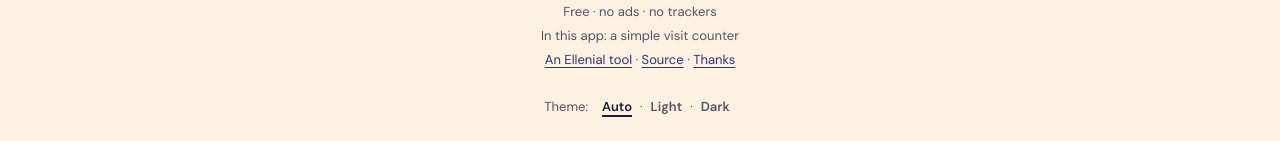
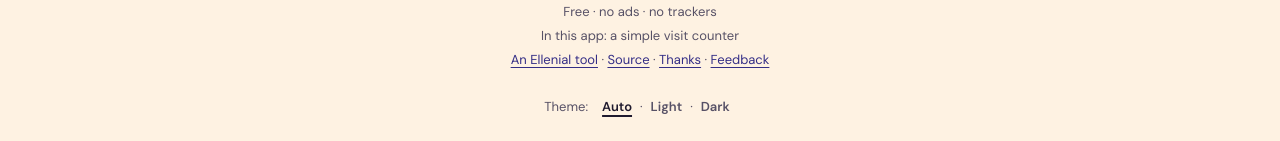
Before and after one commit to phoenixcyberpunk/ellenial-luncheon, a plain HTML site: page index.html in a window 1280 px wide. Shown: the part 4082-4223 px from the top of the page. Drawn offline with Linux system fonts and the light colour scheme.

Commit message:
Footer: add Feedback link to ellenial.app/feedback with this app preselected
Shared Ellenial footer (Ellen, 23 Nov 2026): links line is now
An Ellenial tool · Source · Thanks · Feedback.

Co-Authored-By: Claude Opus 5.5 <noreply@anthropic.com>
Claude-Session: https://claude.ai/code/session_01SaFbP7zVn5y7nvRND6fjk2

```diff
--- a/index.html
+++ b/index.html
@@ -108,7 +108,7 @@
         <p><a href="https://ellenial.app/drawings">Drawn</a> and designed by me, coded with the help of AI.</p>
         <p>Free · no ads · no trackers</p>
         <p>In this app: a simple visit counter</p>
-        <p><a href="https://ellenial.app">An Ellenial tool</a> · <a href="https://github.com/phoenixcyberpunk/ellenial-luncheon">Source</a> · <a href="https://ellenial.app/thanks">Thanks</a></p>
+        <p><a href="https://ellenial.app">An Ellenial tool</a> · <a href="https://github.com/phoenixcyberpunk/ellenial-luncheon">Source</a> · <a href="https://ellenial.app/thanks">Thanks</a> · <a href="https://ellenial.app/feedback?app=lunch">Feedback</a></p>
       </div>
       <p class="prefs ell-controls" id="prefs">Theme:</p>
     </footer>
```
